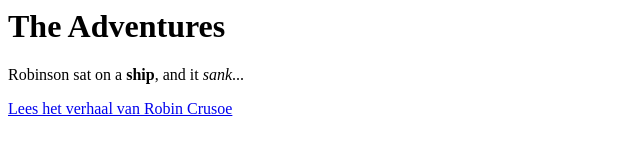
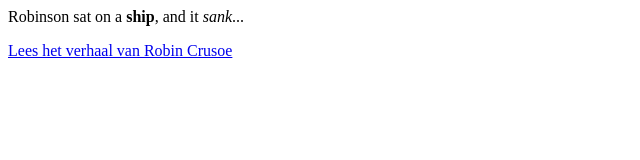
Before and after one commit to JarnoVoogd/Website, a plain HTML site: page Index.html in a window 1280 px wide. Shown: the whole page, without its empty margins (0-640 px from the left). Drawn offline with Linux system fonts and the light colour scheme.

Commit message:
Update Index.html
begin van website

```diff
--- a/Index.html
+++ b/Index.html
@@ -1,14 +1,14 @@
 <html>
     <!-- Meta informatie -->
     <head>
-        <title>The Adventures of...</title>
+        <title>International Student Guide Amsterdam</title>
         <meta charset="UTF-8">
 
     </head>
 
     <!-- Content -->
     <body>
-        <h1>The Adventures</h1>
+        <h1></h1>
         <p>Robinson sat on a <strong>ship</strong>, and it <em>sank</em>...</p>
         <a href="Robinson-Crusoe.html">Lees het verhaal van Robin Crusoe</a>
     </body>
```
